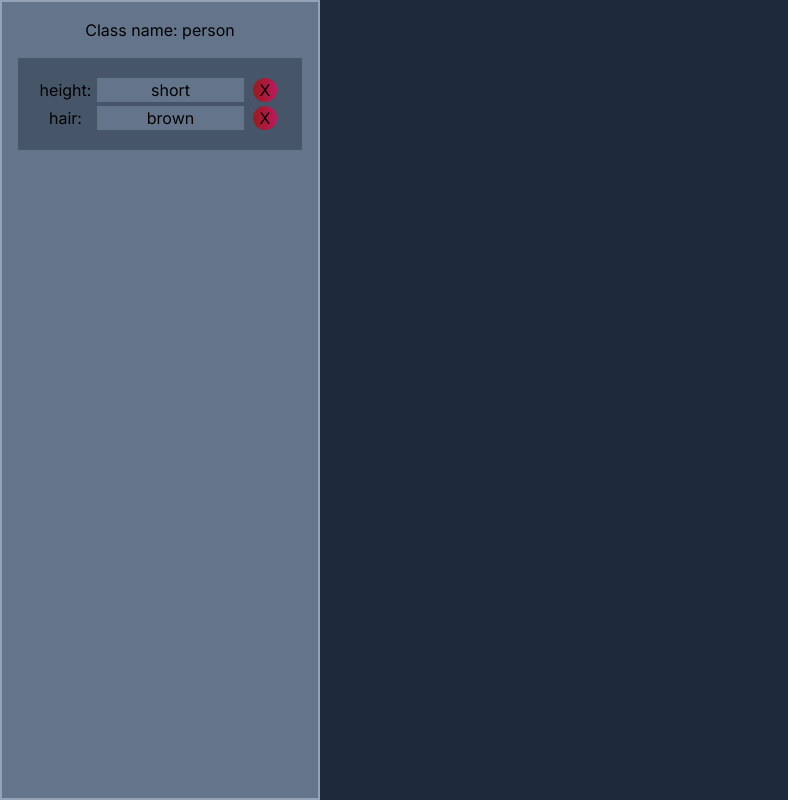
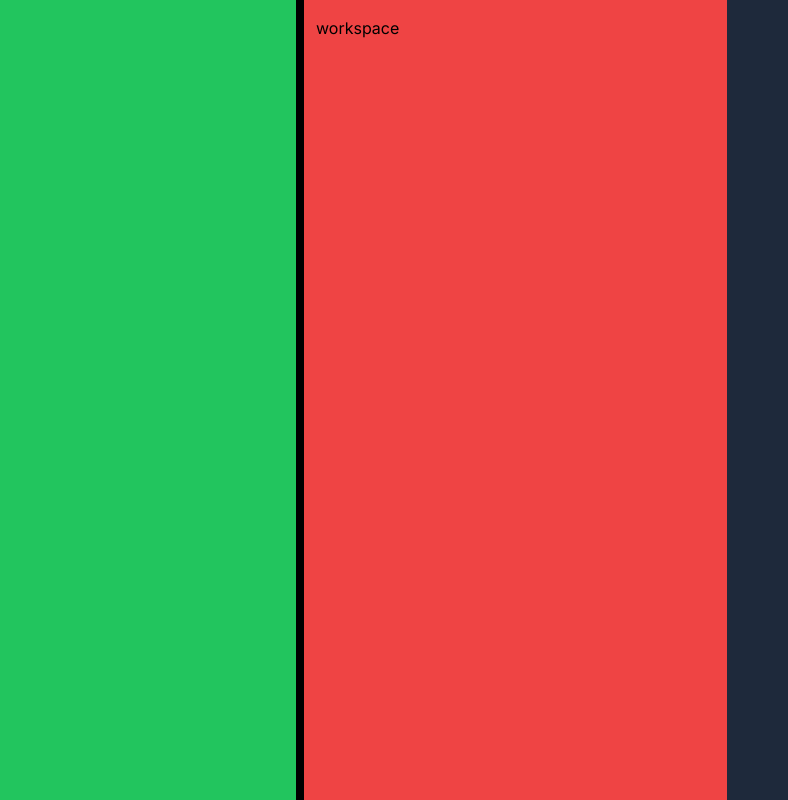
Before and after one commit to GestebanFalcon/yciClassCodeBlocks, a Next.js app: page / in a window 1280 px wide. Shown: the whole page, without its empty margins (0-788 px from the left). Built offline with nearby package versions, Linux system fonts and the light colour scheme.

Commit message:
fix error

```diff
--- a/package.json
+++ b/package.json
@@ -9,9 +9,12 @@
     "lint": "next lint"
   },
   "dependencies": {
+    "@types/react-resizable": "^3.0.7",
+    "blockly": "^10.4.2",
     "next": "14.1.0",
     "react": "^18",
-    "react-dom": "^18"
+    "react-dom": "^18",
+    "react-resizable": "^3.0.5"
   },
   "devDependencies": {
     "@types/node": "20.11.20",
--- a/src/app/(site)/layout.tsx
+++ b/src/app/(site)/layout.tsx
@@ -17,7 +17,7 @@ export default function RootLayout({
   return (
     <html lang="en">
       <body className={inter.className}>
-        <main className=" flex min-h-96 bg-slate-950">
+        <main className=" flex h-screen bg-slate-950">
           <div className=" w-full h-full bg-slate-800">
             {children}
           </div>
--- a/src/app/(site)/page.tsx
+++ b/src/app/(site)/page.tsx
@@ -1,14 +1,27 @@
 "use client"
 import ClassBar from "@/components/maker/classBar/classBar";
+import Display from "@/components/activityDisplay/display";
 import { useState } from "react";
+
+// Import Blockly core.
+import * as Blockly from 'blockly/core';
+// Import the default blocks.
+import * as libraryBlocks from 'blockly/blocks';
+// Import a generator.
+import {javascriptGenerator} from 'blockly/javascript';
+// Import a message file.
+import * as En from 'blockly/msg/en';
+
+
 
 export default function Home() {
   //test
-  const [jawn, setJawn] = useState({name: 'person', attributes: [{name: 'height', value: 'short'}, {name: 'hair', value: 'brown'}], methods: []});
+  // const [jawn, setJawn] = useState({name: 'person', attributes: [{name: 'height', value: 'short'}, {name: 'hair', value: 'brown'}], methods: []});
 
   return (
     <>
-      <ClassBar gameClass={jawn} setGameClass={setJawn}/>
+      {/* <ClassBar gameClass={jawn} setGameClass={setJawn}/> */}
+      <Display/>
     </>
   );
 }
--- /dev/null
+++ b/src/components/activityDisplay/display.tsx
@@ -0,0 +1,52 @@
+// 3 section view
+"use client"
+import { useEffect, useRef, useState } from 'react';
+import { ResizableBox, ResizableProps } from 'react-resizable';
+
+export default function Display() {
+    const [toolWidth, setToolWidth] = useState(300);
+    const toolBorderRef: any = useRef(null);
+    const toolRef: any = useRef(null)
+
+
+
+    const onMouseDown = (event: MouseEvent) => {
+    };
+
+    const onMouseMove = (event: MouseEvent) => {
+
+    };
+
+    const onMouseUp = (event: MouseEvent) => {
+
+    };
+
+    useEffect(() => {
+        let xCord = 0;
+        xCord = toolBorderRef.current.style.left;
+
+        addEventListener('mousedown', onMouseDown);
+    }, [])
+
+    return(
+        <div className=" flex h-full flex-row" id="activityDisplayContainer">
+            <div className='absolute h-full bg-green-500' style={{width: toolWidth}}>
+                <div id="toolboxContainer" className='absolute h-full w-full p-4'>
+                    {/* <Toolbox/> */}
+
+                </div>
+                  {/* border */}
+                <div ref={toolBorderRef} className='absolute z-20 w-2 bg-black h-full hover:cursor-ew-resize' style={{ left: toolWidth - 4}}></div>
+            </div>
+
+            <div className="p-4 absolute w-1/3 h-full bg-red-500" style={{ left: toolWidth}}>
+                <button>workspace</button>
+            </div>
+
+            {/* <div className="absolute w-1/3 h-full bg-blue-500">
+
+            </div> */}
+        </div>
+    )
+
+}
```
Also changed, not shown: src/components/activityDisplay/googleBlockly/toolbox.tsx (added, +41 -0 lines), src/components/activityDisplay/googleBlockly/workspace.tsx (added), 1 other file (tests, documents, lock files or other folders).
